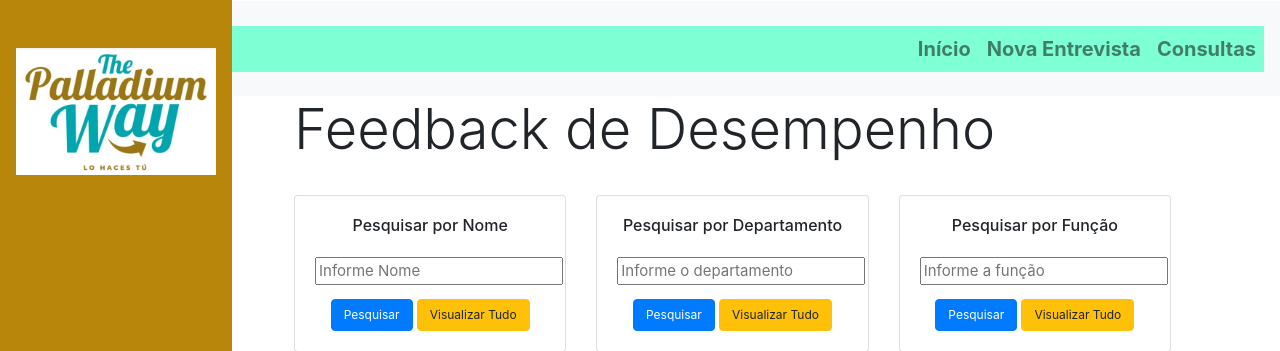
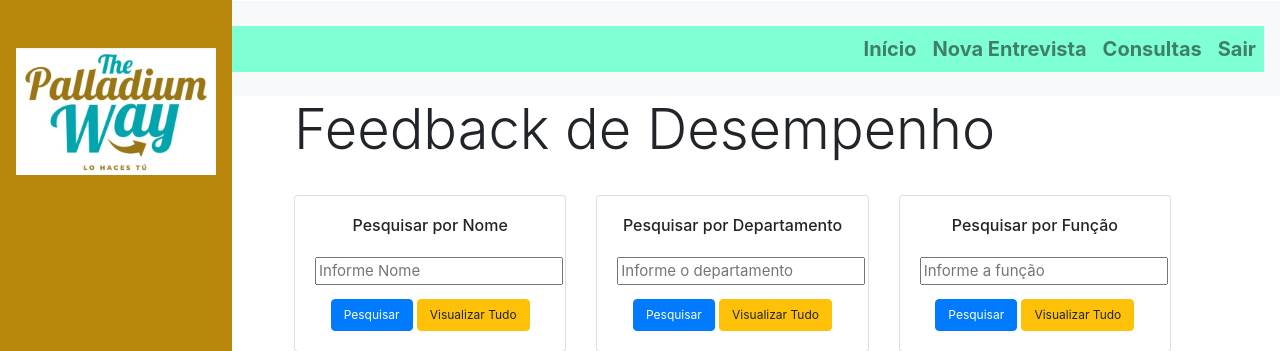
Before and after one commit to elidomarsantos/pesquisa_palladium, a Django app: page /consultas/ in a window 1280 px wide. Shown: the top 351 px of the page. Run offline with Django 4.2, Linux system fonts and the light colour scheme; a user stored in the database is signed in; data comes from the database, SQL or seed files in the repository; some libraries are stand-ins or nearby versions; some web fonts are replaced.

Commit message:
uodate 0

```diff
--- a/templates/base.html
+++ b/templates/base.html
@@ -56,6 +56,11 @@
       <li class="nav-item">
         <a class="nav-link" href="/consultas">Consultas</a>
       </li>
+      {% if user.is_authenticated %}
+            <li class="nav-item">
+              <a class="nav-link" href="/autenticacao/logout">Sair</a>
+            </li>
+            {% endif %}
 
     </ul>
   </div>
```
